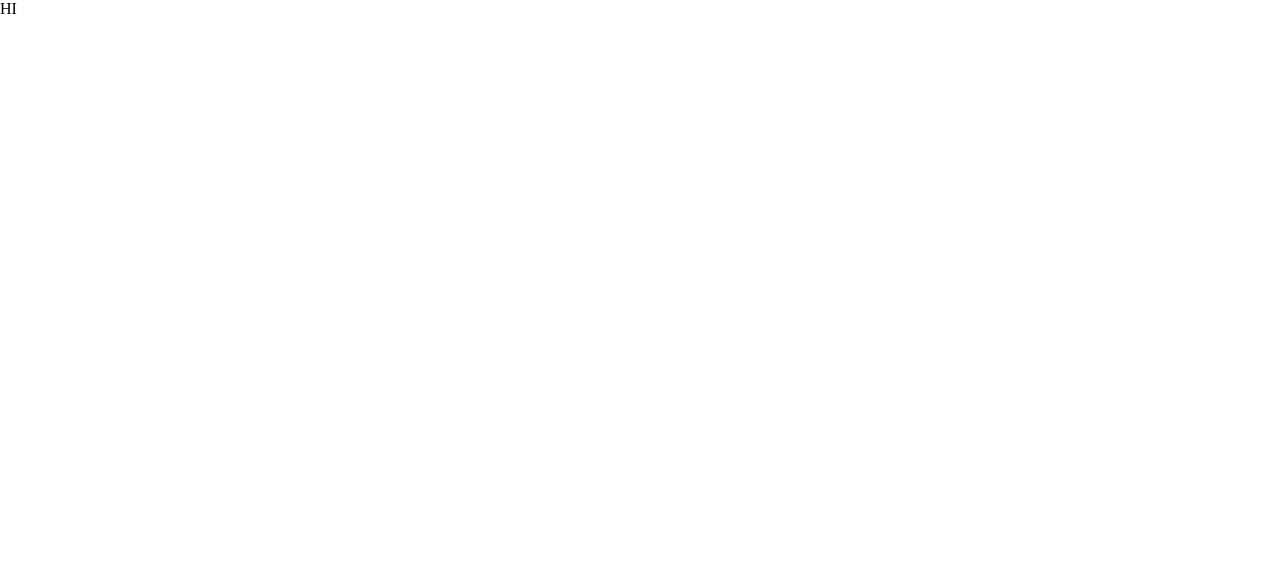
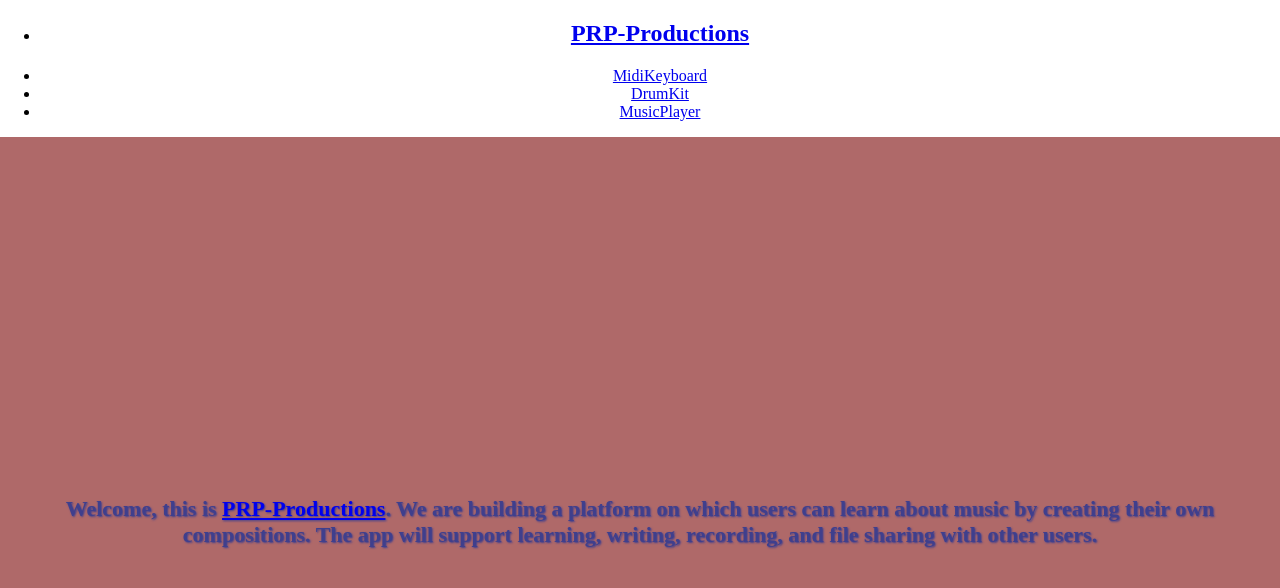
Before and after one commit to prp-productions/prp-productions, a JavaScript app: page / in a window 1280 px wide. Shown: the top 588 px of the page. Built offline with nearby package versions, Linux system fonts and the light colour scheme; the HTML template or start-up script is replaced by a standard one.

Commit message:
app works

```diff
--- a/src/App.js
+++ b/src/App.js
@@ -1,28 +1,27 @@
 import "./App.css";
-// import { BrowserRouter as Router, Switch, Route } from "react-router-dom";
-// import Navbar from "./components/navbar.js";
+import { BrowserRouter as Router, Route, Routes } from "react-router-dom";
+import {Navbar} from "./components/Navbar.js";
+import {Home }from "./components/Home.js";
+import {MidiKeyboard} from "./components/MidiKeyboard.js";
+import {DrumKit} from "./components/DrumKit.js";
+import {MusicPlayer} from "./components/MusicPlayer.js";
 
 function App() {
   return (
-    <div >HI</div>
-    // <Router>
-    //   <div className="App">
-    //     <Navbar />
+    <Router>
+      <div className="App">
+        <Navbar />
+        <Routes>
+          <Route exact path="/" element={<Home />} />
 
-    //       <Route exact path="/" />
-    //       <Home />
+          <Route path="/midiKeyboard" element={<MidiKeyboard />} />
 
-    //       <Route path="/midiKeyboard" />
-    //       <MidiKeyboard />
+          <Route path="/drumKit" element={<DrumKit />} />
 
-    //       <Route path="/drumKit" />
-    //       <DrumKit />
-
-    //       <Route path="/musicPlayer" />
-    //       <MusicPlayer />
-
-    //   </div>
-    // </Router>
+          <Route path="/musicPlayer" element={<MusicPlayer />} />
+        </Routes>
+      </div>
+    </Router>
   );
 }
 
--- /dev/null
+++ b/src/components/DrumKit.js
@@ -0,0 +1,5 @@
+import "../styles/drumKit.css";
+
+export const DrumKit = () => {
+  return <div className="drumKit">drumKit</div>;
+};
--- a/src/components/home.js
+++ b/src/components/Home.js
@@ -1,7 +1,7 @@
 import { Link } from "react-router-dom";
 import "../styles/home.css";
 
-function Home() {
+export function Home() {
   return (
     <div className="home-component">
       <h2>
@@ -13,5 +13,3 @@ function Home() {
     </div>
   );
 }
-
-export default Home;
--- /dev/null
+++ b/src/components/MidiKeyboard.js
@@ -0,0 +1,7 @@
+import "../styles/midiKeyboard.css";
+
+export const MidiKeyboard = () => {
+    return(
+        <div className="midi-keyboard">Midi keyboard</div>
+    )
+}
--- /dev/null
+++ b/src/components/MusicPlayer.js
@@ -0,0 +1,7 @@
+import "../styles/musicPlayer.css";
+
+export const MusicPlayer = () => {
+    return(
+        <div className="music-player">Music player</div>
+    )
+}
--- a/src/components/navbar.js
+++ b/src/components/Navbar.js
@@ -1,7 +1,7 @@
 import { NavLink } from "react-router-dom";
-import "./styles/navbar.css";
+import "../styles/navbar.css";
 
-function Navbar() {
+export function Navbar() {
   return (
     <nav>
       <ul className="nav">
@@ -45,5 +45,3 @@ function Navbar() {
     </nav>
   );
 }
-
-export default Navbar;
--- a/src/components/midiKeyboard.js
+++ /dev/null
@@ -1 +0,0 @@
-import "./midiKeyboard.css";
--- a/src/components/musicPlayer.js
+++ /dev/null
@@ -1 +0,0 @@
-import "./musicPlayer.css";
```
Also changed, not shown: src/components/drumKit.js (deleted).
